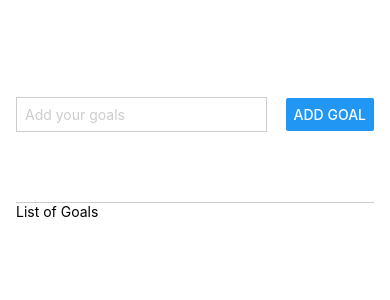
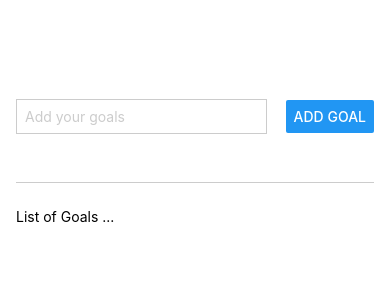
Before and after one commit to dickisujadi/react-native, a React Native app: screen / in a window 390 px wide. Shown: the top 300 px of the page. Built offline with nearby package versions, Linux system fonts and the light colour scheme.

Commit message:
improving-layout add styling

```diff
--- a/App.js
+++ b/App.js
@@ -34,7 +34,7 @@ export default function App() {
           </View>
           ) :
 
-          <Text key={`empty`}>List of Goals</Text>
+          <Text style={styles.emptyGoal} key={`empty`}>List of Goals ...</Text>
         }
       </View>
     </View>
@@ -52,7 +52,7 @@ const styles = StyleSheet.create({
     flexDirection: 'row',
     justifyContent: 'space-between',
     alignItems: 'center',
-    paddingBottom: 24,
+    // paddingBottom: 20,
     borderBottomWidth: 1,
     borderBottomColor: '#cccccc'
   },
@@ -75,5 +75,9 @@ const styles = StyleSheet.create({
   },
   goalText: {
     color: 'white'
+  },
+  emptyGoal: {
+    marginTop: '3vh',
+    alignItems: 'center',
   }
 });
```
